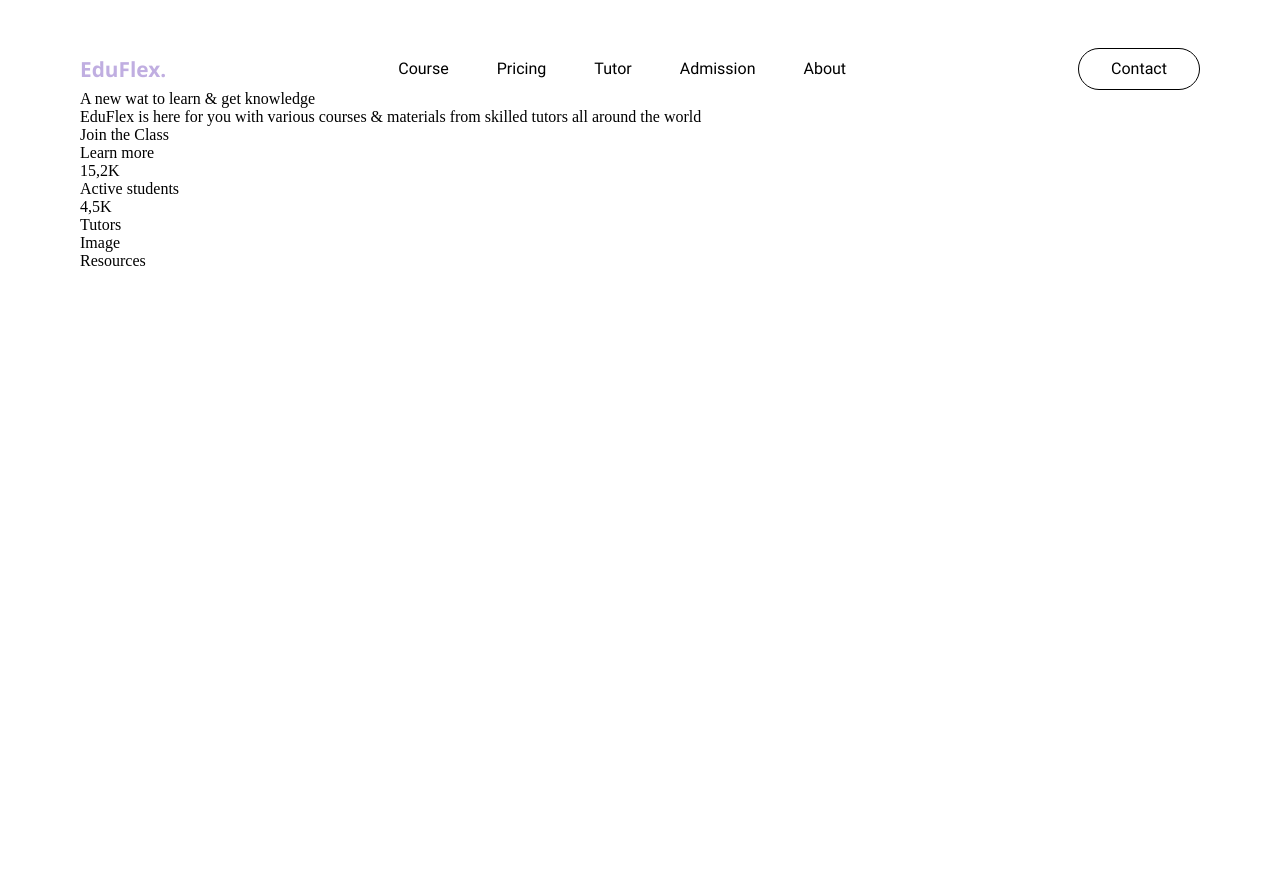
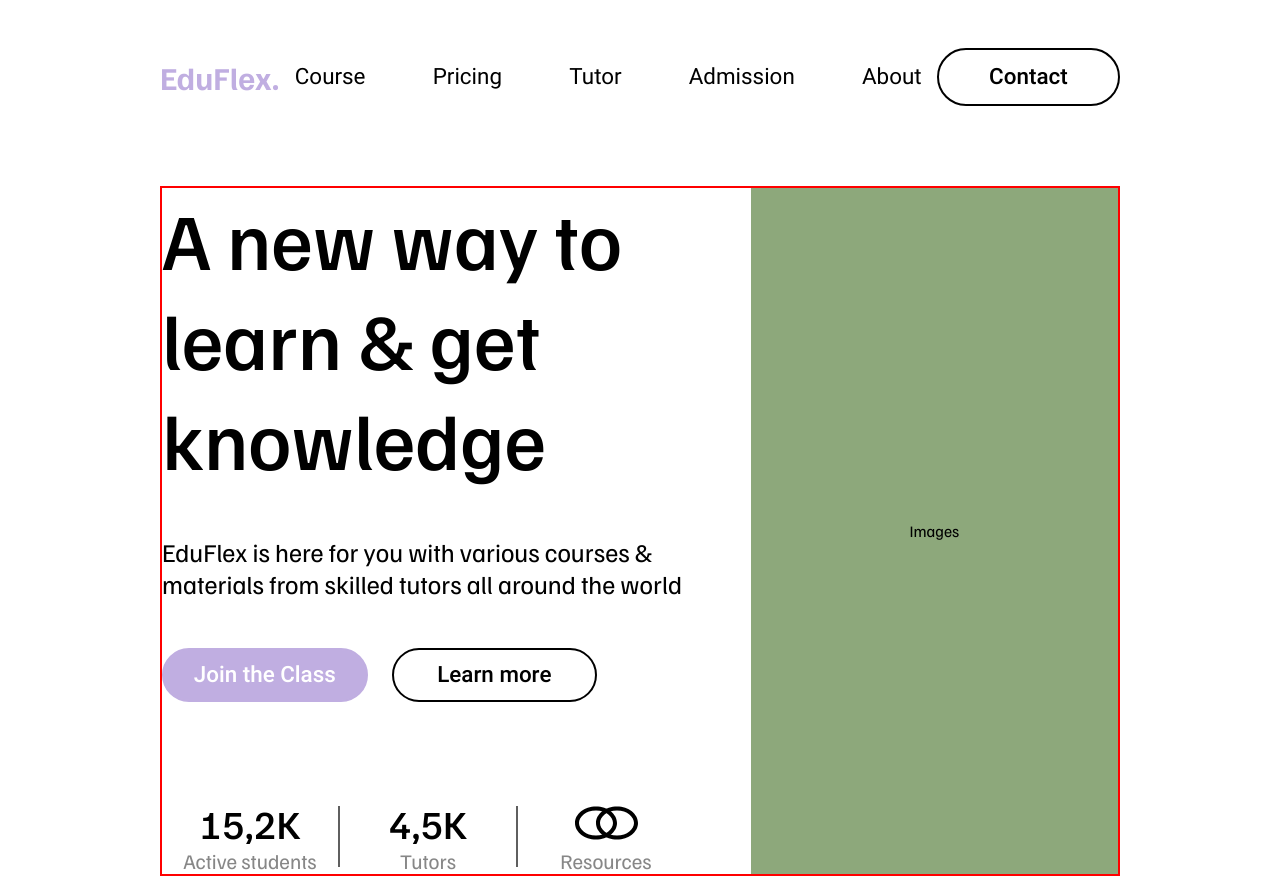
Before and after one commit to AbdelrahmanElhosiny/CSS-Training, a React (Vite) app: page / in a window 1280 px wide. Before the commit the page ends 800 px from the top, so only its background shows below. Built offline with nearby package versions, Linux system fonts and the light colour scheme.

Commit message:
finish center content

```diff
--- a/src/App.tsx
+++ b/src/App.tsx
@@ -2,6 +2,7 @@
 import fonts from "./styles/fonts";
 import "./App.css";
 import color from "./styles/colors";
+import SVG from "./assets/SVG";
 
 function App() {
   return (
@@ -19,7 +20,7 @@
       </div>
       <div className="center-content">
         <div className="left-content">
-          <div className="title">A new wat to learn & get knowledge</div>
+          <div className="title">A new way to learn & get knowledge</div>
           <div className="text">
             EduFlex is here for you with various courses & materials from
             skilled tutors all around the world
@@ -33,17 +34,21 @@
               <div className="stat-number">15,2K</div>
               <div className="stat-text">Active students</div>
             </div>
+            <div className="vl"></div>
             <div className="stat">
               <div className="stat-number">4,5K</div>
               <div className="stat-text">Tutors</div>
             </div>
+            <div className="vl"></div>
             <div className="stat">
-              <div className="stat-number">Image</div>
+              <div className="stat-number">
+                <SVG.Icons.infinity />
+              </div>
               <div className="stat-text">Resources</div>
             </div>
           </div>
         </div>
-        <div className="right-content"></div>
+        <div className="right-content">Images</div>
       </div>
     </Holder>
   );
@@ -51,17 +56,19 @@
 
 const Holder = styled.div`
   margin-top: 3em;
-  margin-inline: 5em;
+  margin-inline: 10em;
 
   .navbar {
     display: flex;
     justify-content: space-between;
     align-items: center;
+    margin-bottom: 5em;
 
     .logo {
-      ${fonts.PrimaryBold}
+      ${fonts.Primary}
       color: ${color.purple};
-      font-size: 1.3em;
+      font-size: 2em;
+      font-weight: bold;
     }
 
     .center-links {
@@ -69,17 +76,112 @@
       display: flex;
       justify-content: center;
       gap: 3em;
+      font-size: 1.4em;
     }
 
     .end-button {
-      ${fonts.Secondary}
+      ${fonts.SecondaryMed}
       border: 0.1em solid;
       border-radius: 2em;
-      padding: 0.5em 2em;
+      padding: 0.5em 0em;
+      font-size: 1.4em;
+      width: 8em;
+      display: flex;
+      justify-content: center;
     }
   }
 
   .center-content {
+    display: grid;
+    grid-template-columns: 1fr 1.2fr;
+    border: 2px solid red;
+    ${fonts.Primary}
+
+    .left-content {
+      .title {
+        font-size: 5em;
+        font-weight: 500;
+        margin-bottom: 3rem;
+      }
+
+      .text {
+        font-size: 1.6em;
+        width: 23em;
+        margin-bottom: 3rem;
+      }
+
+      .buttons {
+        display: flex;
+        align-items: center;
+        ${fonts.SecondaryMed}
+        gap: 1.5em;
+        margin-bottom: 6rem;
+
+        .join-button {
+          border: 0.1em solid ${color.purple};
+          border-radius: 2em;
+          padding: 0.4em 0em;
+          background-color: ${color.purple};
+          font-size: 1.4em;
+          color: white;
+          width: 9em;
+          display: flex;
+          justify-content: center;
+        }
+        .learn-button {
+          border: 0.1em solid;
+          border-radius: 2em;
+          padding: 0.4em 0em;
+          font-size: 1.4em;
+          width: 9em;
+          display: flex;
+          justify-content: center;
+        }
+      }
+
+      .stats {
+        display: grid;
+        grid-template-columns: 11em 2px 11em 2px 11em;
+        align-items: center;
+        ${fonts.Primary}
+
+        .stat {
+          display: grid;
+          grid-row: auto;
+          justify-content: center;
+          align-items: center;
+
+          .stat-number {
+            font-size: 2.5em;
+            font-weight: 500;
+            display: flex;
+            justify-content: center;
+            align-items: center;
+          }
+
+          .stat-text {
+            display: flex;
+            justify-content: center;
+            align-self: flex-end;
+            color: ${color.silver};
+            font-size: 1.3em;
+          }
+        }
+
+        .vl {
+          border-left: 2px solid ${color.gray};
+          display: flex;
+          height: 80%;
+        }
+      }
+    }
+
+    .right-content {
+      display: flex;
+      justify-content: center;
+      align-items: center;
+      background-color: ${color.mint};
+    }
   }
 `;
 
--- /dev/null
+++ b/src/assets/SVG/Icons.tsx
@@ -0,0 +1,26 @@
+const Icons = {
+  infinity: () => (
+    <svg
+      width="63"
+      height="50"
+      viewBox="0 0 63 33"
+      fill="none"
+      xmlns="http://www.w3.org/2000/svg"
+    >
+      <path
+        fill-rule="evenodd"
+        clip-rule="evenodd"
+        d="M21 29C31.3412 29 38 22.5586 38 16.5C38 10.4414 31.3412 4 21 4C10.6588 4 4 10.4414 4 16.5C4 22.5586 10.6588 29 21 29ZM21 33C32.598 33 42 25.6127 42 16.5C42 7.3873 32.598 0 21 0C9.40202 0 0 7.3873 0 16.5C0 25.6127 9.40202 33 21 33Z"
+        fill="black"
+      />
+      <path
+        fill-rule="evenodd"
+        clip-rule="evenodd"
+        d="M42 29C52.3412 29 59 22.5586 59 16.5C59 10.4414 52.3412 4 42 4C31.6588 4 25 10.4414 25 16.5C25 22.5586 31.6588 29 42 29ZM42 33C53.598 33 63 25.6127 63 16.5C63 7.3873 53.598 0 42 0C30.402 0 21 7.3873 21 16.5C21 25.6127 30.402 33 42 33Z"
+        fill="black"
+      />
+    </svg>
+  ),
+};
+
+export default Icons;
--- /dev/null
+++ b/src/assets/SVG/index.ts
@@ -0,0 +1,5 @@
+import Icons from "./Icons";
+
+const SVG = { Icons };
+
+export default SVG;
--- a/src/index.css
+++ b/src/index.css
@@ -1,11 +1,6 @@
 @font-face {
   font-family: "primary";
   src: url(/src/assets/Fonts/primary.ttf);
-}
-
-@font-face {
-  font-family: "primary-bold";
-  src: url(/src/assets/Fonts/primary-bold.ttf);
 }
 
 @font-face {
--- a/src/styles/colors.ts
+++ b/src/styles/colors.ts
@@ -1,6 +1,8 @@
 const color = {
   purple: "#C0AEE1",
   mint: "#8DA87B",
+  silver: "#878787",
+  gray: "#5F5F5F",
 };
 
 export default color;
--- a/src/styles/fonts.ts
+++ b/src/styles/fonts.ts
@@ -3,9 +3,6 @@
 const fonts = {
   Primary: css`
     font-family: "primary";
-  `,
-  PrimaryBold: css`
-    font-family: "primary-bold";
   `,
   Secondary: css`
     font-family: "secondary";
```
Also changed, not shown: src/assets/Fonts/primary-bold.ttf (deleted), src/assets/Fonts/primary.ttf.
